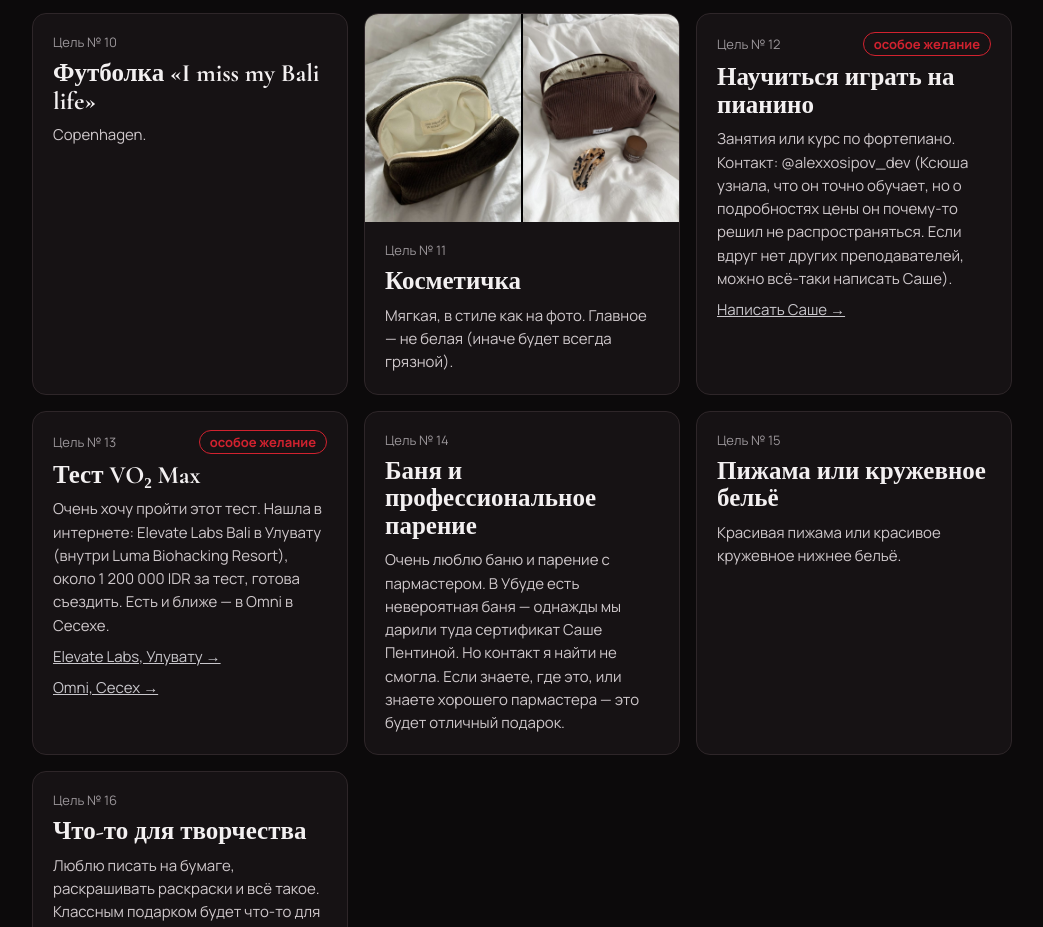
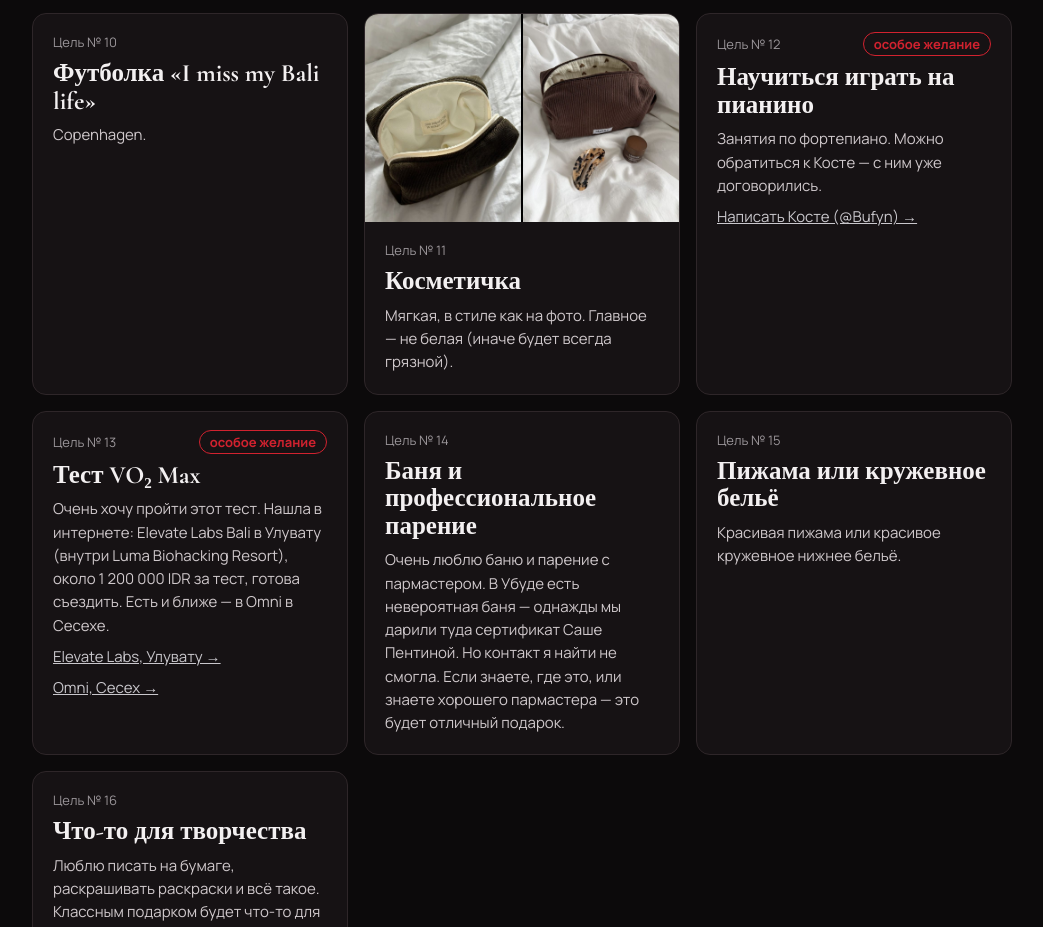
Before and after one commit to ksyuvlasova0220-ops/operation-x, a plain HTML site: page 0f9c4379f0a33f0a/index.html in a window 1280 px wide. Shown: the part 2469-3396 px from the top of the page, without its empty margins (118-1161 px from the left). Drawn offline with nearby package versions, Linux system fonts and the light colour scheme.

Commit message:
Piano: new contact
Co-Authored-By: Claude Opus 5.5 <noreply@anthropic.com>
Claude-Session: https://claude.ai/code/session_01R4M2Yynj5SBikBVbENQ3AY

```diff
--- a/0f9c4379f0a33f0a/index.html
+++ b/0f9c4379f0a33f0a/index.html
@@ -176,7 +176,7 @@ const T=[
  {t:"Часы",d:"Серебристые, в стиле как на фото.",imgs:["img/watch.jpg"],p:1},
  {t:"Футболка «I miss my Bali life»",d:"Copenhagen.",p:0},
  {t:"Косметичка",d:"Мягкая, в стиле как на фото. Главное — не белая (иначе будет всегда грязной).",imgs:["img/bag1.jpg","img/bag2.jpg"],p:0},
- {t:"Научиться играть на пианино",d:"Занятия или курс по фортепиано. Контакт: @alexxosipov_dev (Ксюша узнала, что он точно обучает, но о подробностях цены он почему-то решил не распространяться. Если вдруг нет других преподавателей, можно всё-таки написать Саше).",l:"https://t.me/alexxosipov_dev",ln:"Написать Саше",p:1},
+ {t:"Научиться играть на пианино",d:"Занятия по фортепиано. Можно обратиться к Косте — с ним уже договорились.",l:"https://t.me/Bufyn",ln:"Написать Косте (@Bufyn)",p:1},
  {t:"Тест VO₂ Max",d:"Очень хочу пройти этот тест. Нашла в интернете: Elevate Labs Bali в Улувату (внутри Luma Biohacking Resort), около 1 200 000 IDR за тест, готова съездить. Есть и ближе — в Omni в Сесехе.",ls:[["https://elevatelabsbali.com/locations/uluwatu.html","Elevate Labs, Улувату"],["https://omni.club","Omni, Сесех"]],p:1},
  {t:"Баня и профессиональное парение",d:"Очень люблю баню и парение с пармастером. В Убуде есть невероятная баня — однажды мы дарили туда сертификат Саше Пентиной. Но контакт я найти не смогла. Если знаете, где это, или знаете хорошего пармастера — это будет отличный подарок.",p:0},
  {t:"Пижама или кружевное бельё",d:"Красивая пижама или красивое кружевное нижнее бельё.",p:0},
```
